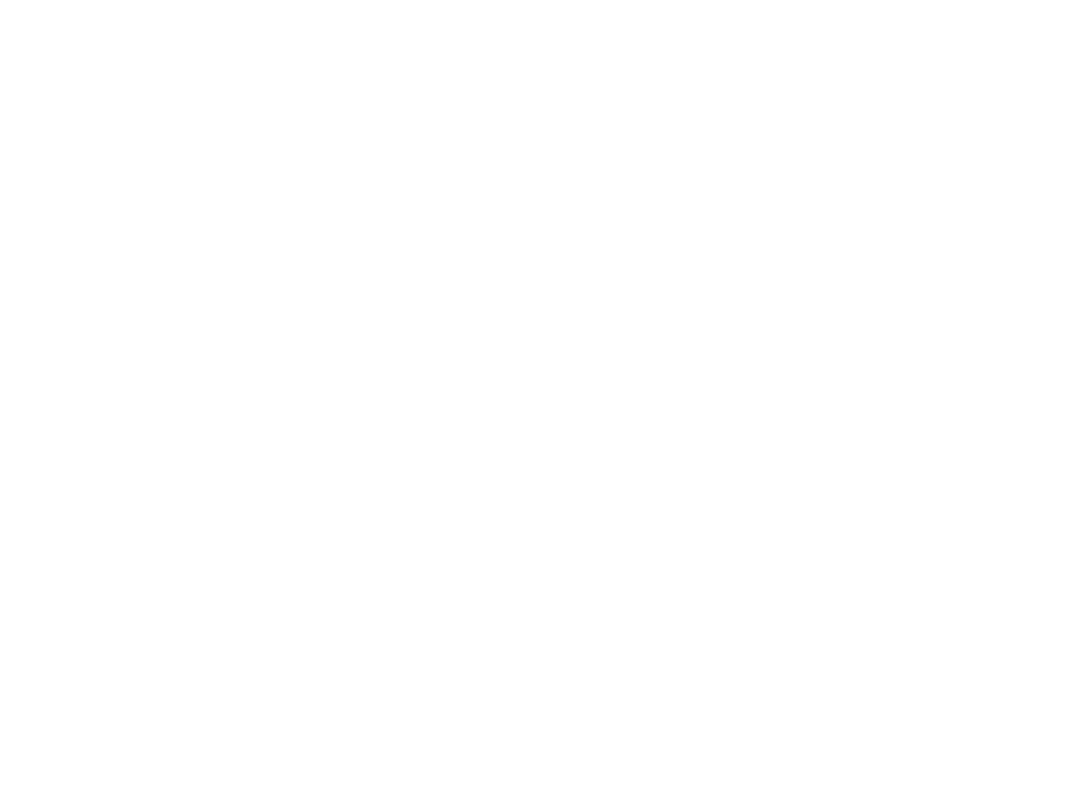
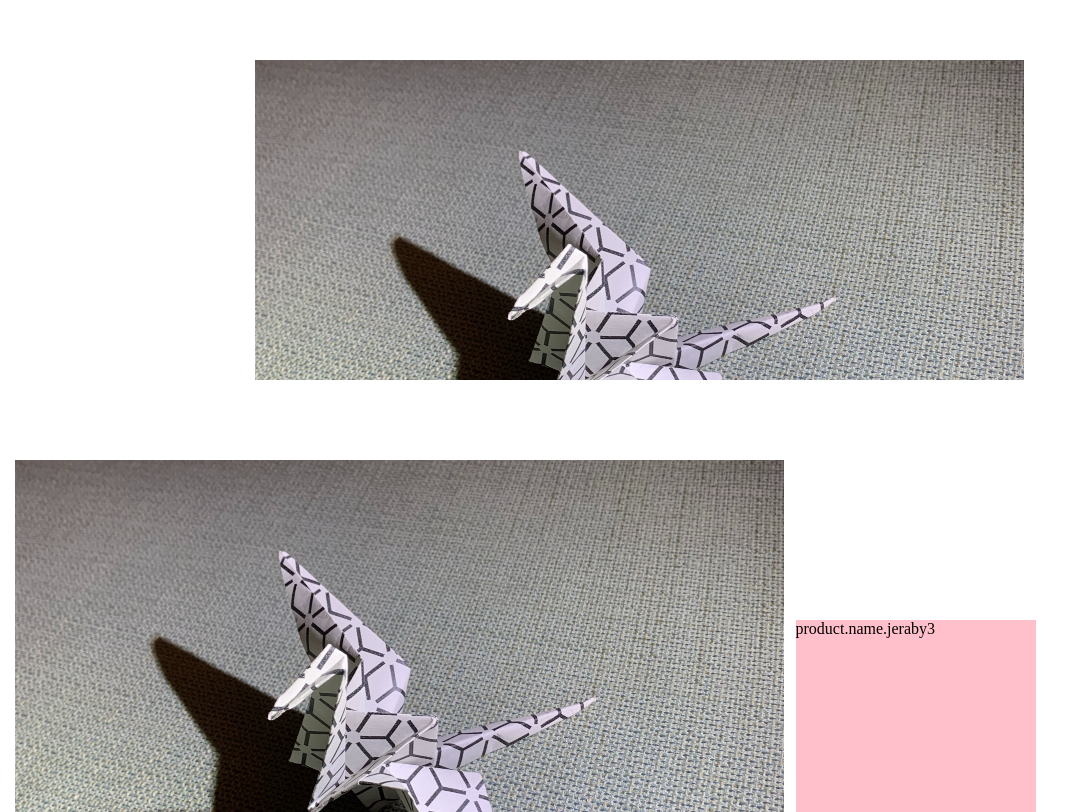
Before and after one commit to hoposon/jeraby, a Vue app in the folder client/: page /#/ in a window 1280 px wide. Shown: the part 1540-2352 px from the top of the page, without its empty margins (0-1084 px from the left). Before the commit the page ends 1323 px from the top, so only its background shows below. Built offline with nearby package versions, Linux system fonts and the light colour scheme.

Commit message:
WIP: products list

```diff
--- a/client/src/components/products/Product.vue
+++ b/client/src/components/products/Product.vue
@@ -3,14 +3,36 @@
 		class="product__wrapper -display-flex -w-100 -mrgb-10vh"
 	>
 		<div
-			class="product__content -display-flex"
+			class="product__content"
 			:class="productClass"
 		>
+			<!-- <ProductDescription
+				v-if="!twoImages && variant == 2"
+				:class="descriptionClass"
+				:product="product"
+			/> -->
 			<ProductImage
+				v-if="!twoImages && variant == 2"
+				:class="imageOneClass"
+				:prodImage="product.images.main[0]"
+			>
+				<ProductDescription
+					:class="descriptionClass"
+					:product="product"
+				/>
+			</ProductImage>
+			<ProductImage
+				v-else
 				:class="imageOneClass"
 				:prodImage="product.images.main[0]"
 			/>
+			<!-- <ProductDescription
+				v-if="twoImages || (!twoImages && variant != 2)"
+				:class="descriptionClass"
+				:product="product"
+			/> -->
 			<ProductDescription
+				v-if="twoImages || (!twoImages && variant != 2)"
 				:class="descriptionClass"
 				:product="product"
 			/>
@@ -44,11 +66,12 @@
 		},
 		computed: {
 			twoImages() {
-				return this.orderId === 0 ? 0 : (this.orderId + Math.round(Math.random())) %2;
+				// return this.orderId === 0 ? 0 : (this.orderId + Math.round(Math.random())) %2;
+				return 0
 			},
 			variant() {
-				// return Math.round(Math.random()*100) % 3;
-				return 2
+				return this.orderId === 0 ? 0 : Math.round(Math.random()*100) % 3;
+				// return 2
 			},
 			productClass() {
 
@@ -60,6 +83,14 @@
 
 				const style = this.concatClasses(['-image', '-one', '-computed']);
 				return style;
+
+			},
+			imageOneStyle() {
+
+				return {
+					// 'background-image': `url(${this.product.images.main[0]})`
+					fontSize: 50 + 'px'
+				}
 
 			},
 			descriptionClass() {
@@ -98,7 +129,10 @@
 
 				return style;
 			}
-		}
+		},
+		// mounted() {
+		// 	this.$refs['imageOne'].style = `background-image: url('${this.product.images.main[0]}')`
+		// }
 	}
 </script>
 
@@ -110,15 +144,21 @@
 			&.-computed
 				&.-single-image
 					// width 75rem
-					max-width 940px
+					// width 940px
+					display flex
+					justify-content flex-end
 					margin-left auto
 					margin-right auto
+					height 70vh
 					&.-var-one
-						right 10%
+						width 90%
+						right 5%
 					&.-var-two
-						left 15%
+						width 90%
+						right 15%
 					&.-var-three
-						right 5%
+						width 90%
+						right 15%
 				&.-two-images // is always centered
 					&.-var-one
 					&.-var-two
@@ -133,7 +173,9 @@
 							&.-var-two
 							&.-var-three
 								// width 65rem
-								width 80%
+								// width 80%
+								overflow hidden
+								height 70vh
 						&.-two-images
 							max-width 35%
 							&.-var-one
@@ -154,7 +196,7 @@
 					// 		&.-var-three
 					// 			margin auto
 				img
-					width 100%
+					height 70vh
 			.-description
 				position relative
 				z-index 1
@@ -162,7 +204,7 @@
 					&.-single-image
 						// width 15rem
 						// height 15rem
-						width 30vh
+						min-width 30vh
 						height 30vh
 						&.-var-one
 							left -5%
@@ -171,7 +213,7 @@
 							left 1%
 							top calc(50% - 15vh)
 						&.-var-three
-							left -5%
+							left 105%
 							top calc(50% - 15vh)
 					&.-two-images
 						&.-var-one
--- a/client/src/components/products/ProductImage.vue
+++ b/client/src/components/products/ProductImage.vue
@@ -1,8 +1,10 @@
 <template>
 	<div>
+		<slot></slot>
 		<img
 			:src="prodImage.path"
 			:alt="prodImage.name"
+			class="main-image"
 		/>
 	</div>
 </template>
@@ -21,3 +23,8 @@
 		// }
 	}
 </script>
+
+<style lang="stylus">
+	// .main-image
+	// 	height 70vh
+</style>
--- a/client/src/config/products.js
+++ b/client/src/config/products.js
@@ -58,26 +58,48 @@
 		}]
 	}
 },
-// {
-//     productId: 2,
-//     productCategory: [1],
-//     productName: "product.name.jeraby2",
-// 	main: {
-// 		description: 'product.name.jeraby2.description',
-// 		descStyle: {"background-color": "pink"}
-// 	},
-//     images: {
-// 		main: [{
-// 			path: "/assets/products/jeraby/jeraby1/main-1.jpg",
-// 			name: "jeraby2"
-// 		}, {
-// 			path: "/assets/products/jeraby/jeraby2/main-2.jpg",
-// 			name: "jeraby2"
-// 		}],
-// 		detail: [{
-// 			path: "",
-// 			name: ""
-// 		}]
-// 	}
-// }
+{
+    productId: 2,
+    productCategory: [1],
+    productName: "product.name.jeraby2",
+	main: {
+		description: 'product.name.jeraby2.description',
+		descStyle: {"background-color": "pink"}
+	},
+    images: {
+		main: [{
+			path: "/assets/products/jeraby/jeraby1/main-1.jpg",
+			name: "jeraby2"
+		}, {
+			path: "/assets/products/jeraby/jeraby2/main-2.jpg",
+			name: "jeraby2"
+		}],
+		detail: [{
+			path: "",
+			name: ""
+		}]
+	}
+},
+{
+    productId: 3,
+    productCategory: [1],
+    productName: "product.name.jeraby3",
+	main: {
+		description: 'product.name.jeraby3.description',
+		descStyle: {"background-color": "pink"}
+	},
+    images: {
+		main: [{
+			path: "/assets/products/jeraby/jeraby1/main-1.jpg",
+			name: "jeraby2"
+		}, {
+			path: "/assets/products/jeraby/jeraby2/main-2.jpg",
+			name: "jeraby2"
+		}],
+		detail: [{
+			path: "",
+			name: ""
+		}]
+	}
+}
 ]
```
